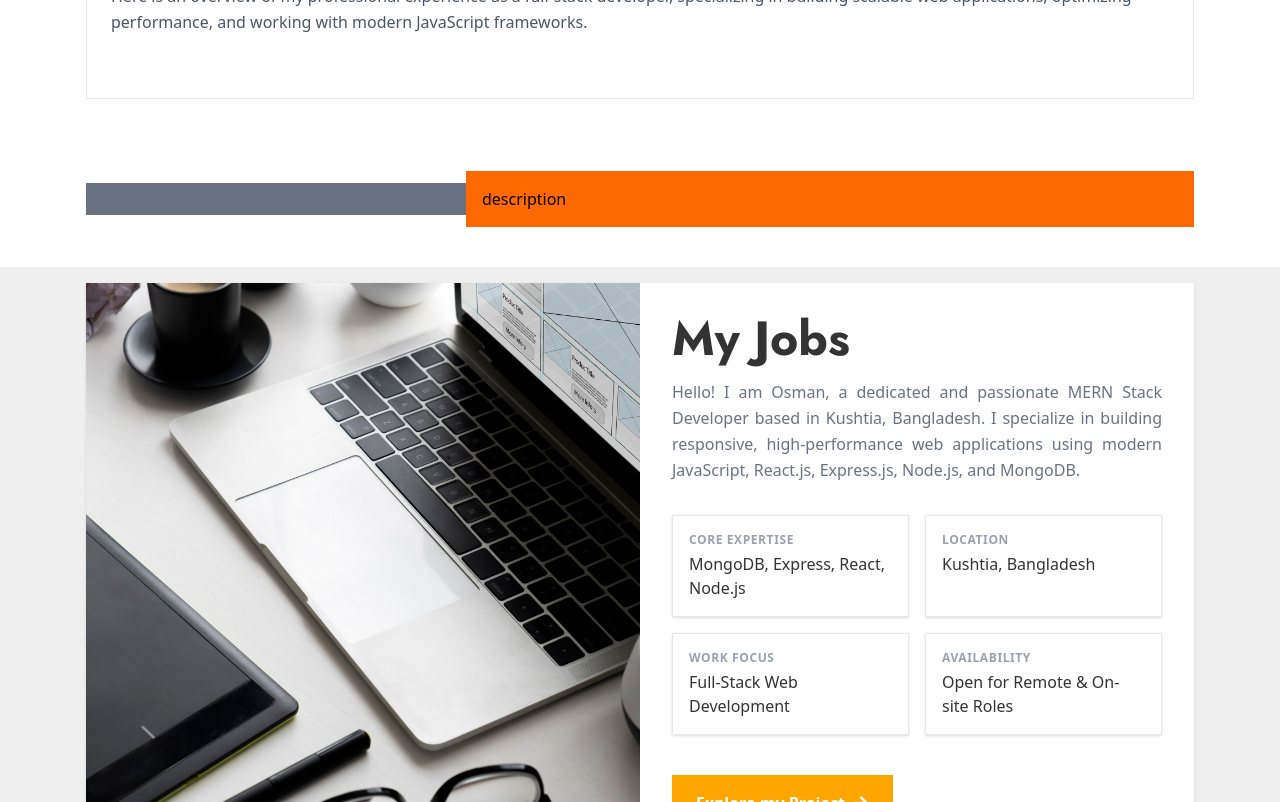
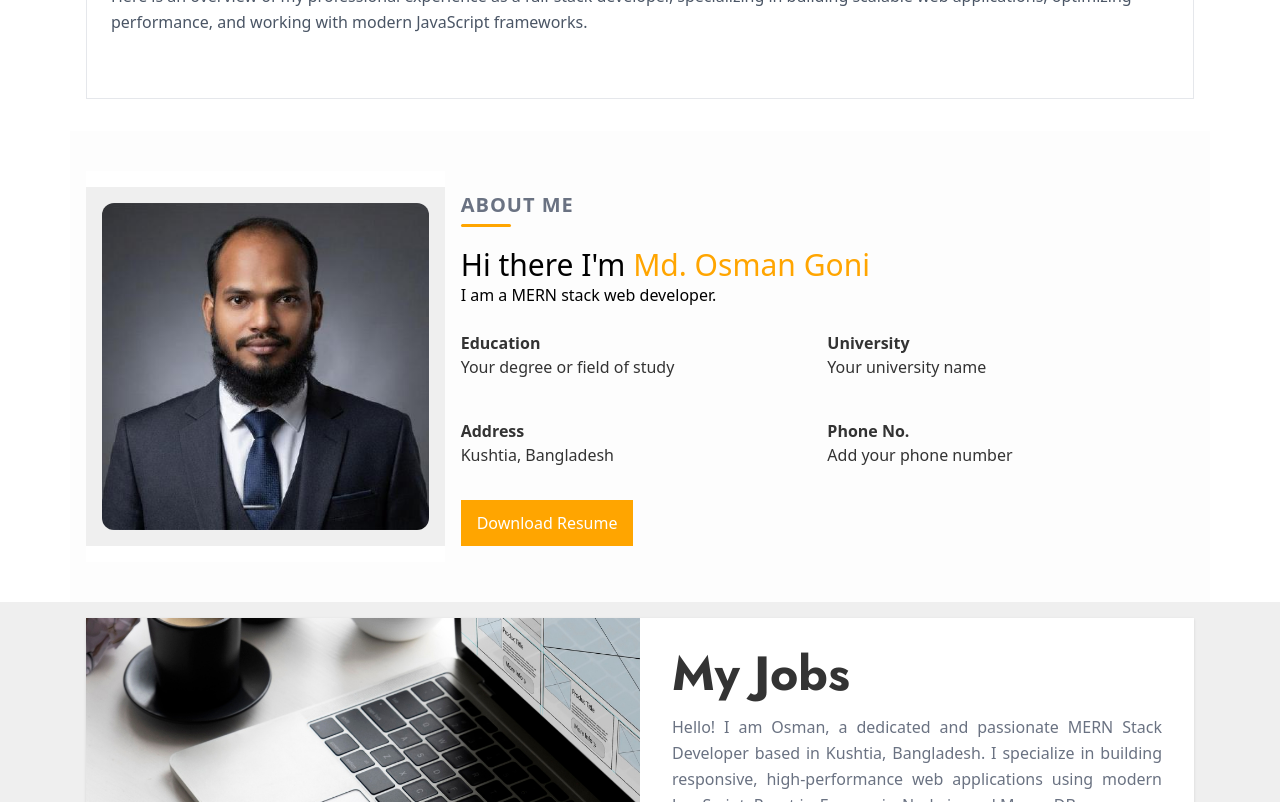
Before and after one commit to osman10/portfolio, a Next.js app: page /about in a window 1280 px wide. Shown: the part 920-1722 px from the top of the page. Built offline with nearby package versions, Linux system fonts and the light colour scheme.

Commit message:
Added About me section

```diff
--- a/app/about/page.tsx
+++ b/app/about/page.tsx
@@ -79,14 +79,48 @@ const page = () => {
 
 
       {/* About me section */}
-      <div className="container mx-auto">
-        <div className="flex flex-row justify-between items-center py-10">
+      <div className="container mx-auto bg-[#FDFDFD] ">
+        <div className="flex flex-col lg:flex-row justify-between items-center py-10">
           {/* image */}
-          <div className="bg-gray-500 flex-1 w-full p-4">
-
+          <div className="bg-white flex-1 w-full py-4 min-h-[350px]">
+            <div className="bg-light-grey p-4 flex items-center justify-center ">
+              <Image src='/images/Osman.jpg' height={500} width={300} alt="Osman Goni" className="w-full rounded-xl" />
+            </div>
           </div>
           {/* text info */}
-          <div className="bg-orange-500 flex-1 md:flex-2 w-full p-4">description</div>
+          <div className=" px-4 flex-1 md:flex-2 w-full p-4 flex flex-col justify-start ">
+            <div className="min-h-[350px]">
+              <h1 className="relative pb-2 mb-5 text-gray-500 text-xl font-semibold uppercase tracking-wider after:content-[''] after:absolute after:left-0 after:bottom-0 after:w-[50px] after:h-[3px] after:bg-light-orange after:rounded-full">
+                ABOUT ME
+              </h1>
+              <h1 className="text-3xl">Hi there I'm <span className="text-light-orange">Md. Osman Goni</span></h1>
+              <h1 className="">I am a MERN stack web developer.</h1>
+
+              <dl className="mt-6 grid grid-cols-1 sm:grid-cols-2 gap-4 text-dark-grey min-h-[160px]">
+                <div>
+                  <dt className="font-semibold">Education</dt>
+                  <dd>Your degree or field of study</dd>
+                </div>
+                <div>
+                  <dt className="font-semibold">University</dt>
+                  <dd>Your university name</dd>
+                </div>
+                <div>
+                  <dt className="font-semibold">Address</dt>
+                  <dd>Kushtia, Bangladesh</dd>
+                </div>
+                <div>
+                  <dt className="font-semibold">Phone No.</dt>
+                  <dd>Add your phone number</dd>
+                </div>
+              </dl>
+
+              <div className=" mt-5 ">
+                <a href="#" className="px-4 py-3 bg-light-orange text-white hover:bg-dark-orange transition">Download Resume </a>
+              </div>
+
+            </div>
+          </div>
         </div>
       </div>
 
```
Also changed, not shown: public/images/Osman.jpg (renamed from public/images/profile.jpg).
